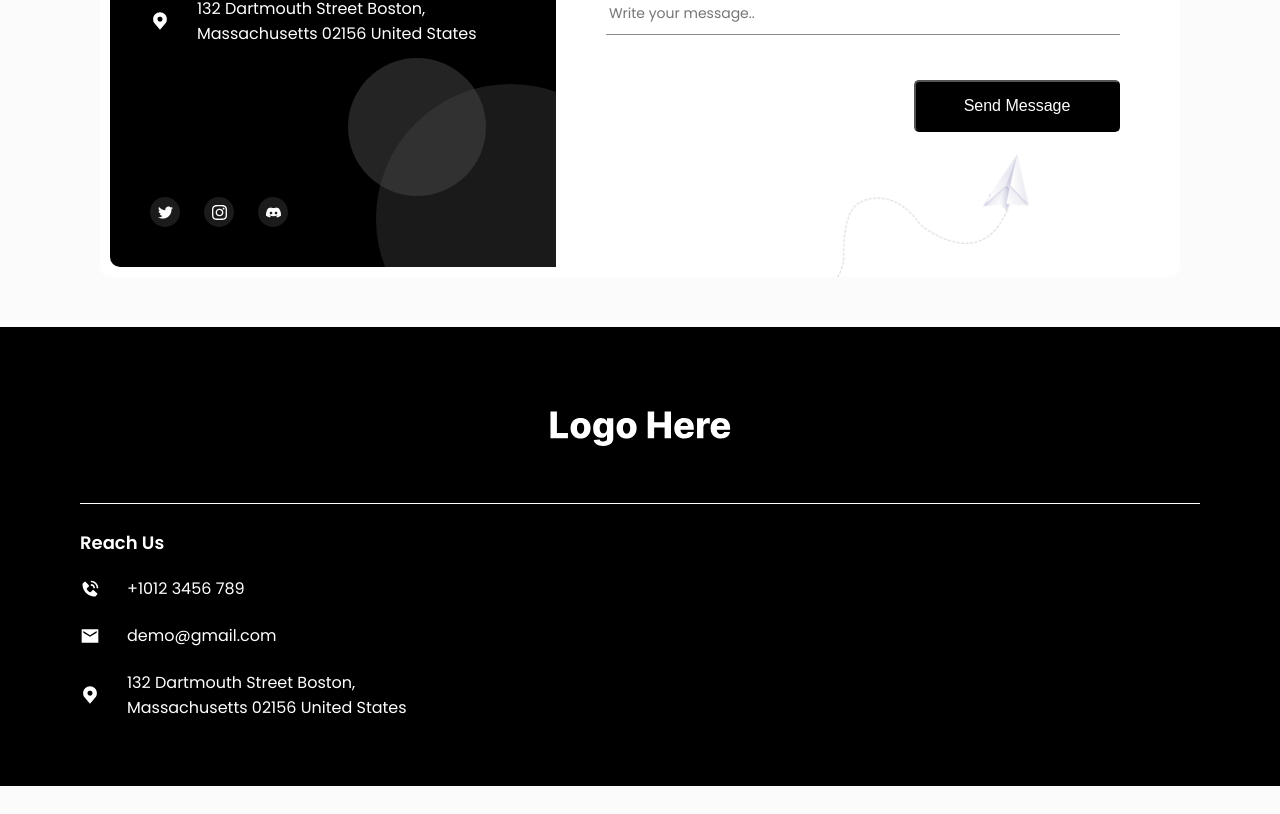
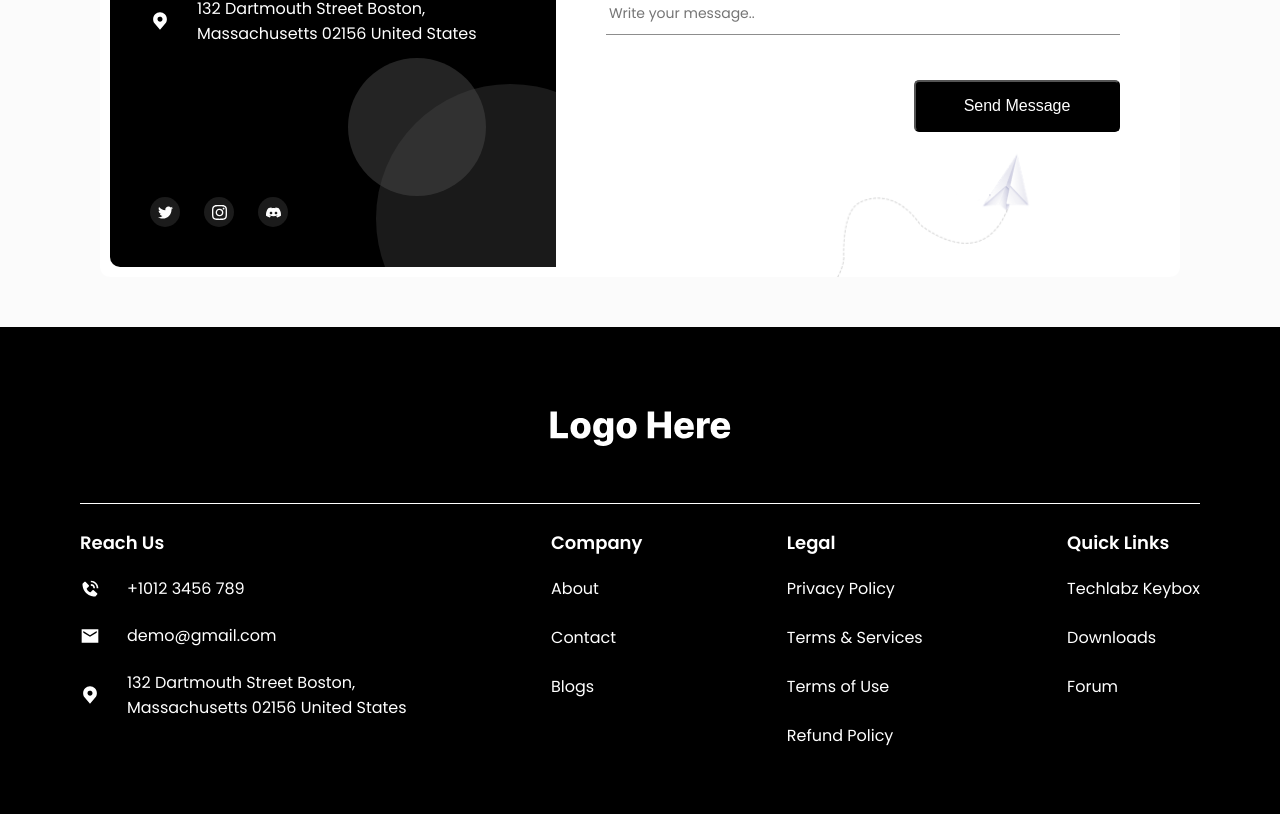
Before and after one commit to JollyR0ger42/react-contactus, a Next.js app: page / in a window 1280 px wide. Shown: the part 682-1496 px from the top of the page. Before the commit the page ends 1468 px from the top, so only its background shows below. Built offline with nearby package versions, Linux system fonts and the light colour scheme.

Commit message:
add footer groups

```diff
--- a/src/components/Footer.js
+++ b/src/components/Footer.js
@@ -1,6 +1,15 @@
 import style from './footer.module.scss'
 import Image from 'next/image'
 import BlockContacts from './BlockContacts'
+
+const Group = ({title, links}) => {
+  return (
+    <div className={style.footerContentGroup}>
+      <h4 className={style.footerSubtitle}>{title}</h4>
+      {links.map((link, idx) => <a key={idx} className={style.footerLink} href={link.url}>{link.label}</a>)}
+    </div>
+  )
+}
 
 export default function Footer({ contacts, groups, joinForm }) {
   return (
@@ -20,6 +29,7 @@ export default function Footer({ contacts, groups, joinForm }) {
             <BlockContacts contacts={contacts.list} />
           </div>
         </div>
+        {groups.map((group, idx) => <Group key={idx} {...group}/>)}
       </div>
     </nav>
   )
--- a/src/components/NavBar.js
+++ b/src/components/NavBar.js
@@ -18,15 +18,9 @@ const DropdownLinks = ({ label, links }) => {
           alt="Logo"
         />
       </div>
-      <ul className={`${style.dropdownList} ${show ? '' : style.hidden}`}>
-        {links.map((link, idx) => {
-          return (
-            <li key={idx}>
-              <Element {...link} />
-            </li>
-          )
-        })}
-      </ul>
+      <div className={`${style.dropdownList} ${show ? '' : style.hidden}`}>
+        {links.map((link, idx) => <Element  key={idx} {...link} />)}
+      </div>
     </div>
   )
 }
--- a/src/components/footer.module.scss
+++ b/src/components/footer.module.scss
@@ -22,7 +22,22 @@
     margin-bottom: 20px;
   }
 
+  &Link {
+    color: #fff;
+    text-decoration: none;
+
+    &:not(:last-child) {
+      margin-bottom: 24px;
+    }
+  }
+
   &Content {
+    display: flex;
+    justify-content: space-between;
 
+    &Group {
+      display: flex;
+      flex-direction: column;
+    }
   }
 }
--- a/src/components/navbar.module.scss
+++ b/src/components/navbar.module.scss
@@ -73,7 +73,6 @@
 
   &List {
     position: absolute;
-    list-style: none;
     padding: 15px;
     background-color: #fff;
     border-radius: 5px;
```
